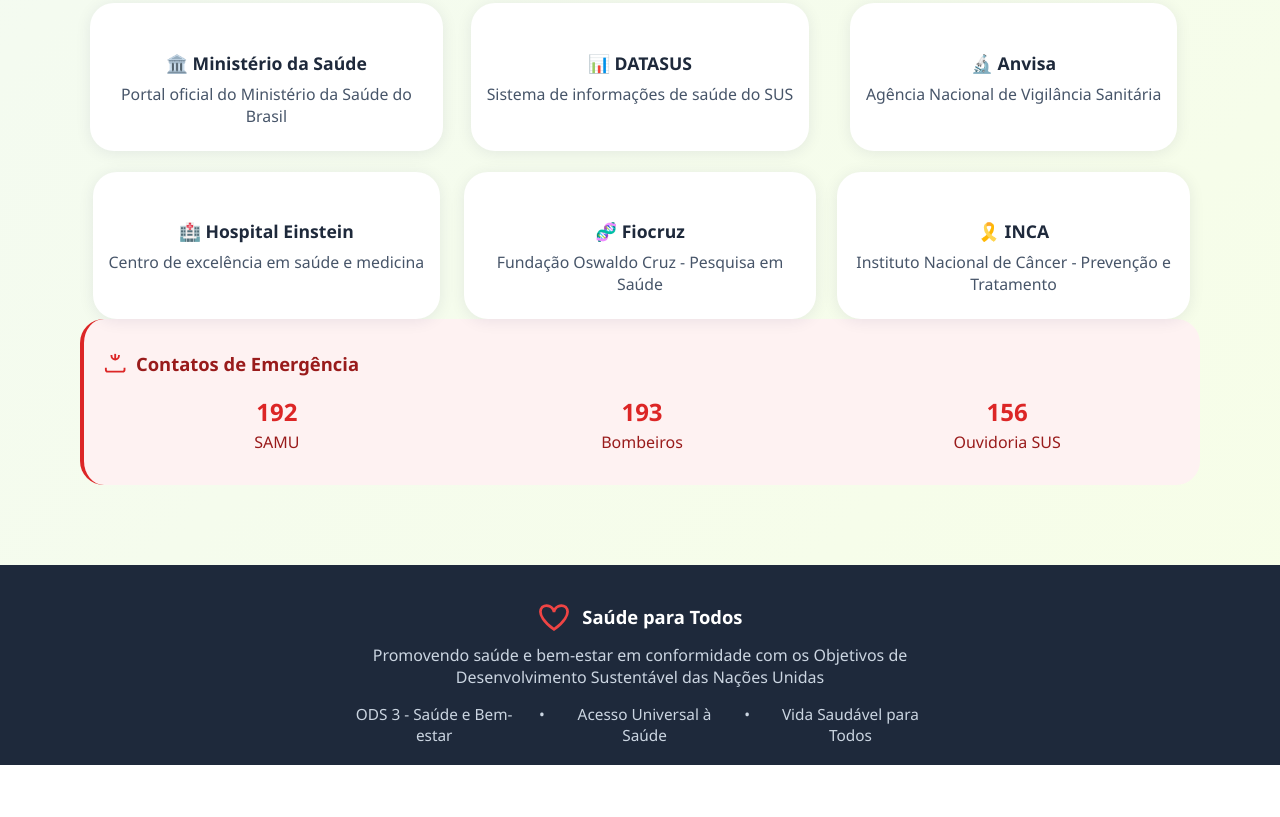
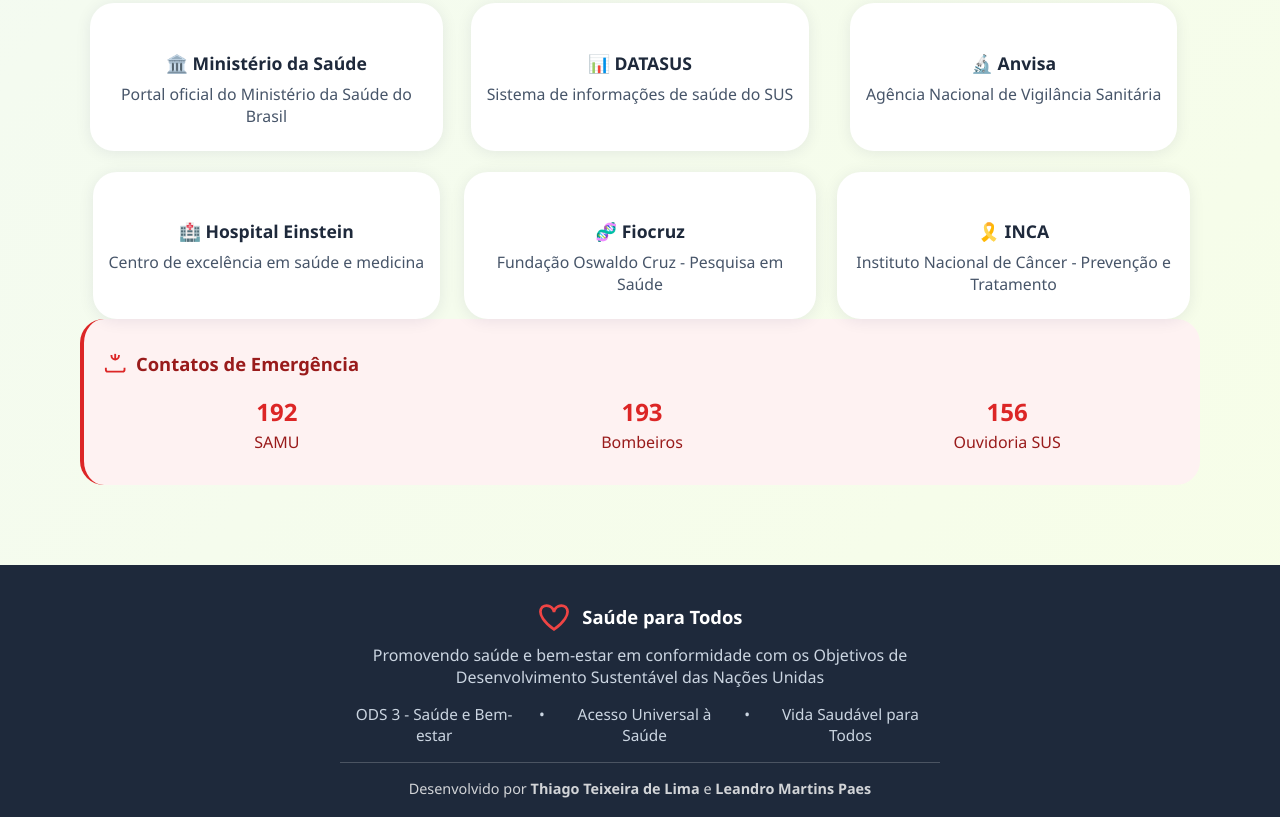
Before and after one commit to PaesLeandro/saude-para-todos-ods3, a plain HTML site: page index.html in a window 1280 px wide. Shown: the part 3236-4053 px from the top of the page. Before the commit the page ends 4001 px from the top, so only its background shows below. Drawn offline with Linux system fonts and the light colour scheme.

Commit message:
Adicionados créditos dos desenvolvedores no rodapé

```diff
--- a/index.html
+++ b/index.html
@@ -471,6 +471,9 @@
                 <span>Acesso Universal à Saúde</span> •
                 <span>Vida Saudável para Todos</span>
             </div>
+            <div style="margin-top: 1rem; padding-top: 1rem; border-top: 1px solid rgba(255,255,255,0.2); font-size: 0.9rem; color: rgba(255,255,255,0.8);">
+                Desenvolvido por <strong>Thiago Teixeira de Lima</strong> e <strong>Leandro Martins Paes</strong>
+            </div>
         </div>
     </footer>
     <script src="js/script.js"></script>
```
